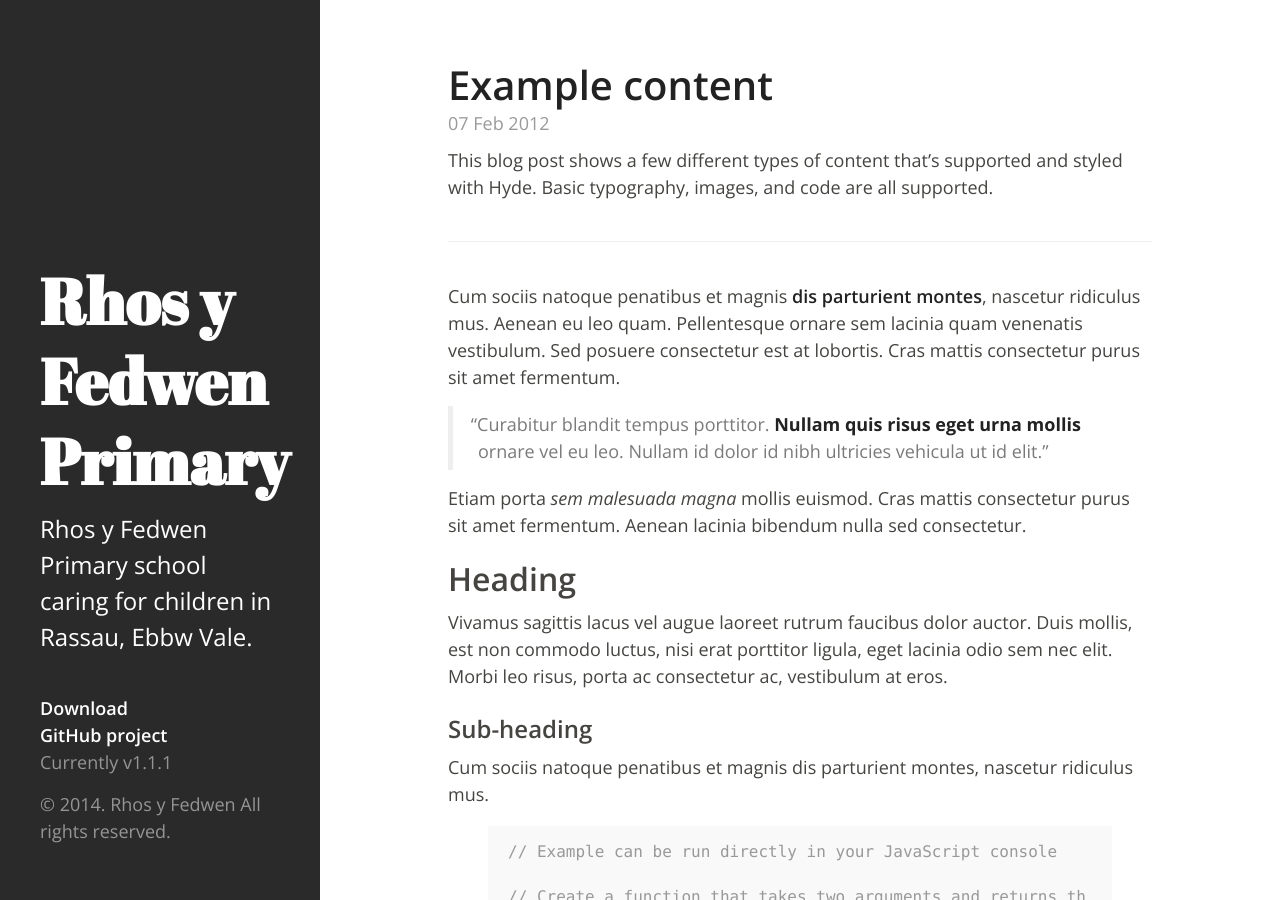
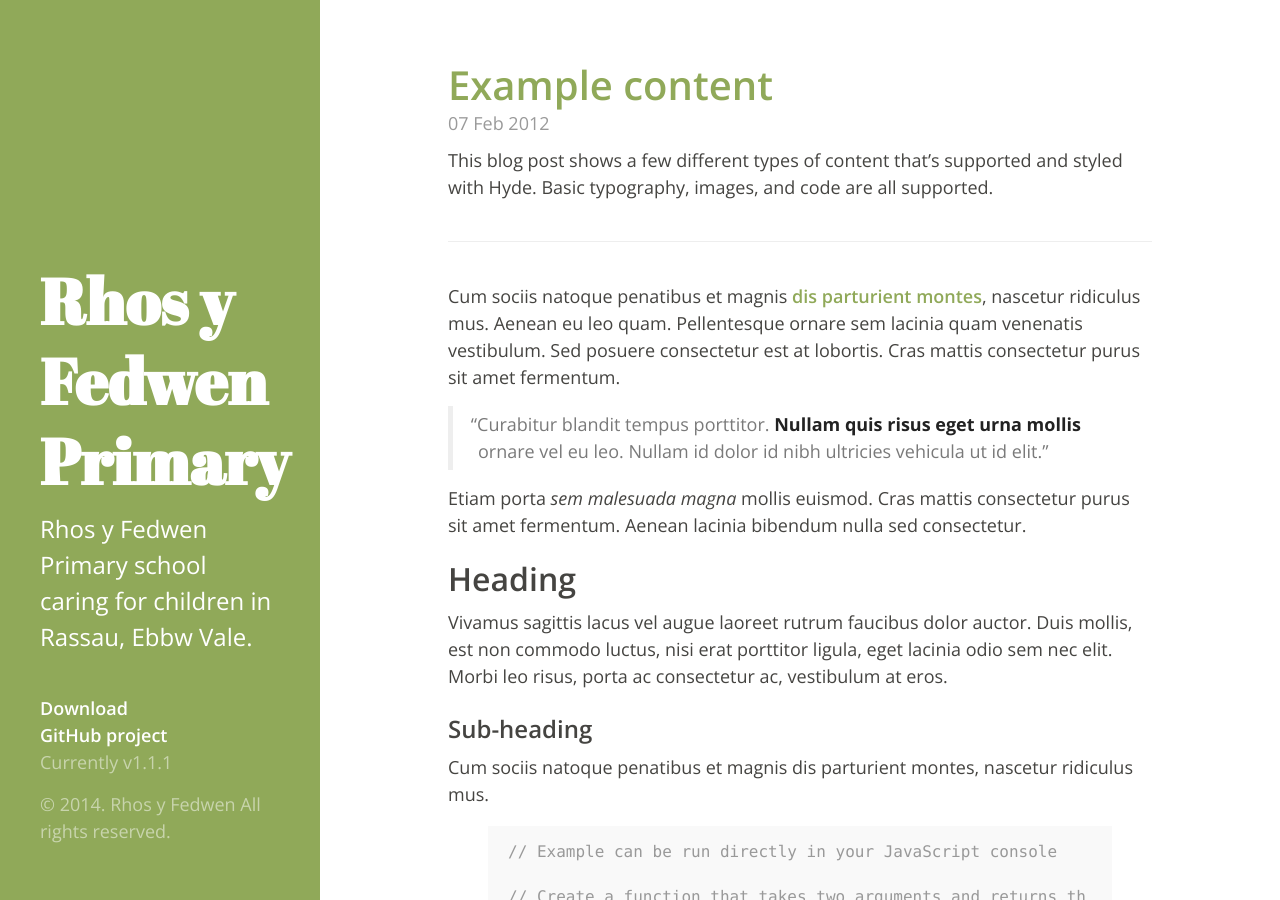
Before and after one commit to ryfell/ryfprimary.github.io, a Jekyll site: the page built from index.html, in a window 1280 px wide and 900 px high. Built offline with Jekyll 4.4.1, drawn with Linux system fonts in a browser that asks for light colours; Markdown is read by kramdown in place of the engine named in the settings; the list of posts is cut into pages by our own code.

Commit message:
Change default color scheme

```diff
--- a/404.html
+++ b/404.html
@@ -20,7 +20,7 @@
     <!-- RSS -->
     <link rel="alternate" type="application/rss+xml" title="RSS" href="/atom.xml">
   </head>
-  <body>
+  <body class="theme-base-0b">
 
     <header class="masthead">
       <div class="masthead-inner">
--- a/_layouts/default.html
+++ b/_layouts/default.html
@@ -3,7 +3,7 @@
 
   {% include head.html %}
 
-  <body>
+  <body class="theme-base-0b">
 
     <header class="masthead">
       <div class="masthead-inner">
```
